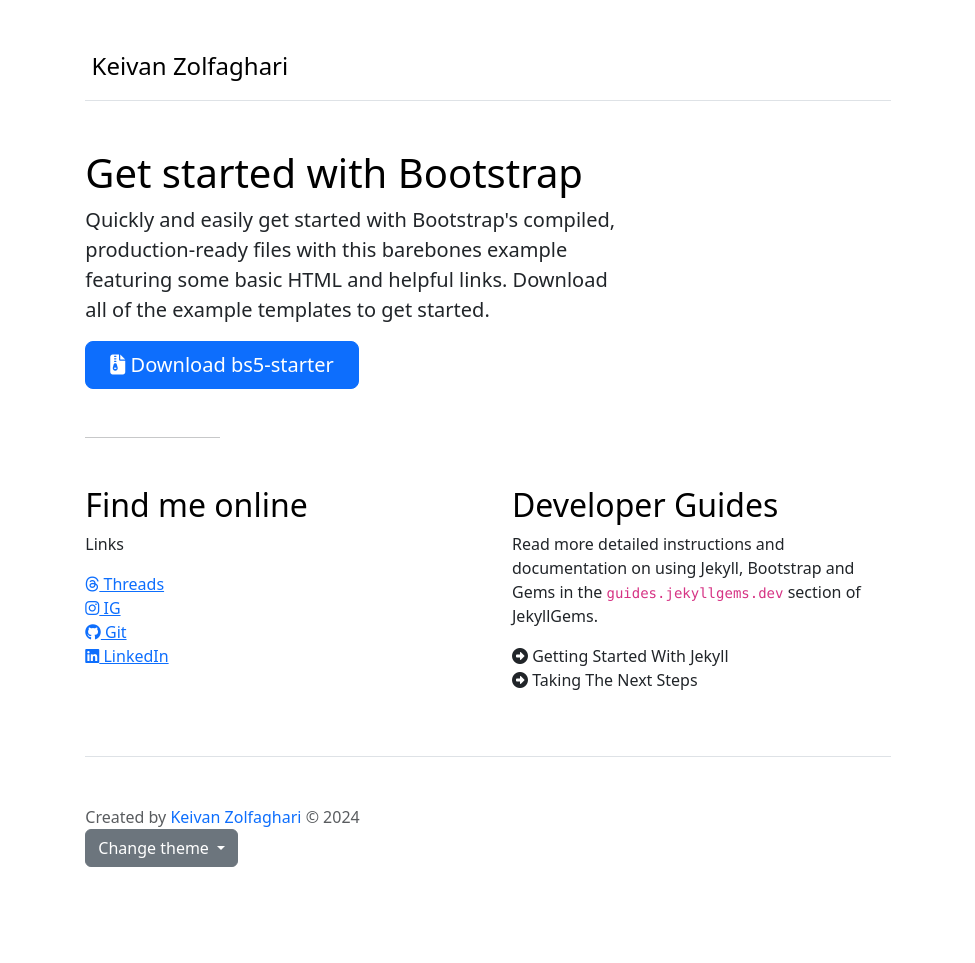
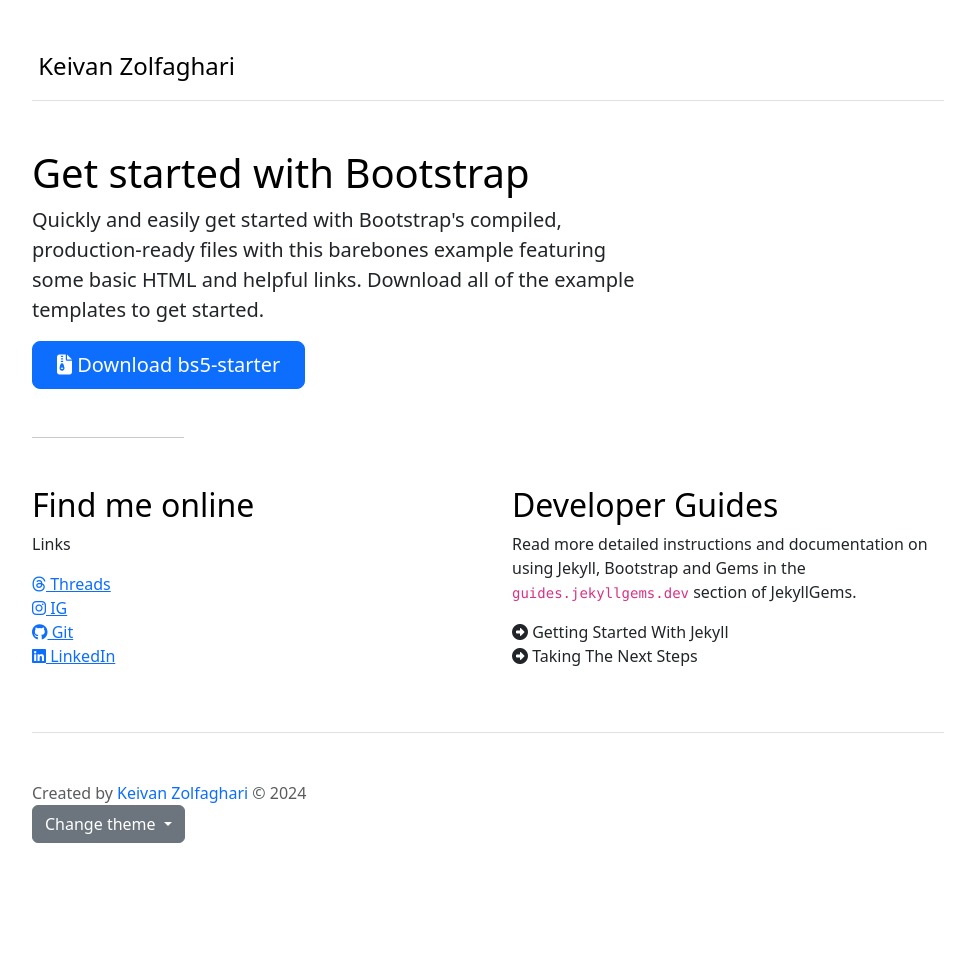
Before and after one commit to keivanz/keivanz.github.io, a Jekyll site: the page built from index.md, in a window 1280 px wide. Shown: the whole page, without its empty margins (152-1127 px from the left). Built offline with Jekyll 4.4.1, drawn with Linux system fonts in a browser that asks for light colours; nearby versions of some CDN libraries; after the commit the page ends 939 px from its top, so only the background shows below that.

Commit message:
update footer and site width

```diff
--- a/_includes/footer.html
+++ b/_includes/footer.html
@@ -6,13 +6,14 @@
       Change theme
     </button>
     <ul class="dropdown-menu">
-      <li ><button data-bs-theme-value="light" class="dropdown-item" aria-pressed="false" href="#">
+      <li ><button data-bs-theme-value="light" class="dropdown-item inactive" aria-pressed="false" href="#">
         <svg class="bi ms-auto d-none"><use href="#check2"></use></svg><i class="fa-solid fa-sun me-2"></i>Light</button>
       </li>
-      <li><button data-bs-theme-value="dark" class="dropdown-item" aria-pressed="false" href="#">
+      <li><button data-bs-theme-value="dark" class="dropdown-item inactive" aria-pressed="false" href="#">
         <svg class="bi ms-auto d-none"><use href="#check2"></use></svg><i class="fa-solid fa-moon me-2"></i>Dark</button>
       </li>
-      <li><button data-bs-theme-value="auto" class="dropdown-item active" aria-pressed="true" href="#">
+      <li><hr class="dropdown-divider"></li>
+      <li><button data-bs-theme-value="auto" class="dropdown-item inactive" aria-pressed="true" href="#">
         <svg class="bi ms-auto d-none"><use href="#check2"></use></svg><i class="fa-solid fa-circle-half-stroke me-2"></i>Auto</button>
       </li>
     </ul>
--- a/_layouts/coach.html
+++ b/_layouts/coach.html
@@ -3,7 +3,7 @@
   {% include head.html %}
   <body>
 
-    <div class="col-lg-8 mx-auto p-4 py-md-5">
+    <div class="col-lg-9 mx-auto p-4 py-md-5">
 
       {% include header.html %}
 
--- a/_layouts/homepage.html
+++ b/_layouts/homepage.html
@@ -3,7 +3,7 @@
   {% include head.html %}
   <body>
 
-    <div class="col-lg-8 mx-auto p-4 py-md-5">
+    <div class="col-lg-9 mx-auto p-4 py-md-5">
 
       {% include header.html %}
 
```
